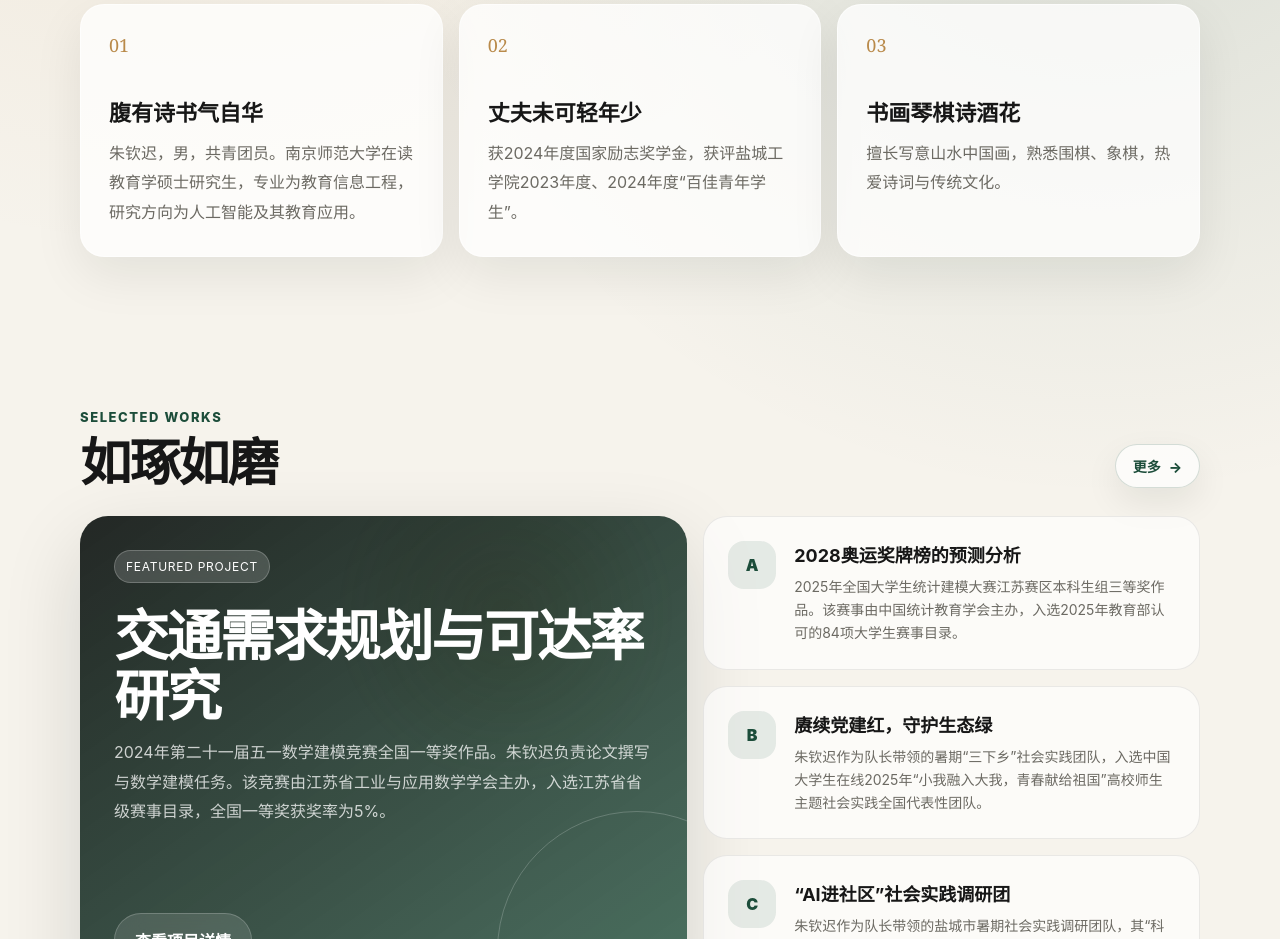
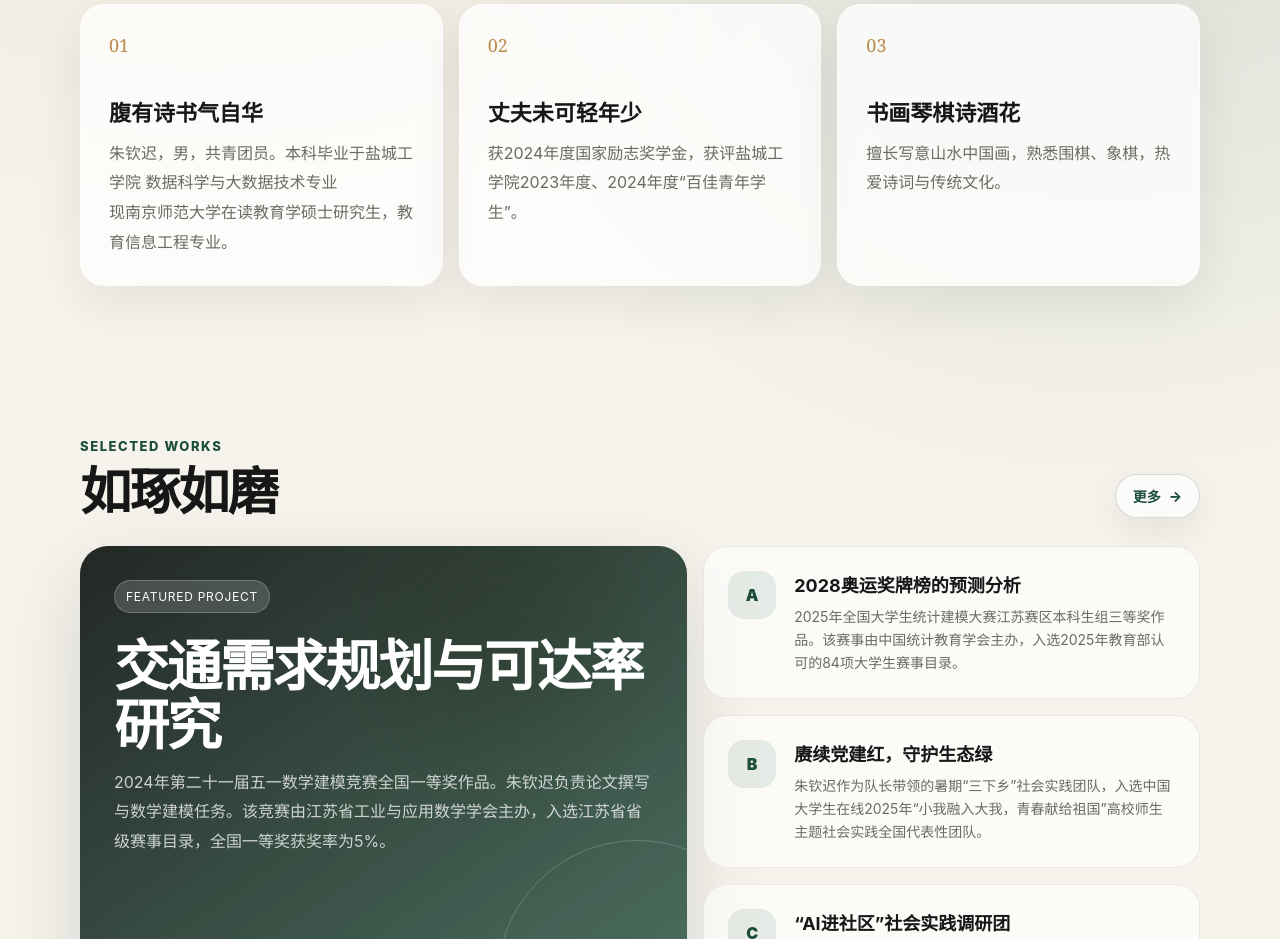
Before and after one commit to Siqixuaz/introduction, a plain HTML site: page index.html in a window 1280 px wide. Shown: the part 980-1919 px from the top of the page. Drawn offline with Linux system fonts and the light colour scheme.

Commit message:
Add files via upload

```diff
--- a/index.html
+++ b/index.html
@@ -62,7 +62,7 @@
         <article class="card reveal">
           <p class="card-number">01</p>
           <h3>腹有诗书气自华</h3>
-          <p>朱钦迟，男，共青团员。南京师范大学在读教育学硕士研究生，专业为教育信息工程，研究方向为人工智能及其教育应用。</p>
+          <p>朱钦迟，男，共青团员。本科毕业于盐城工学院 数据科学与大数据技术专业<br>现南京师范大学在读教育学硕士研究生，教育信息工程专业。</p>
         </article>
         <article class="card reveal">
           <p class="card-number">02</p>
```
